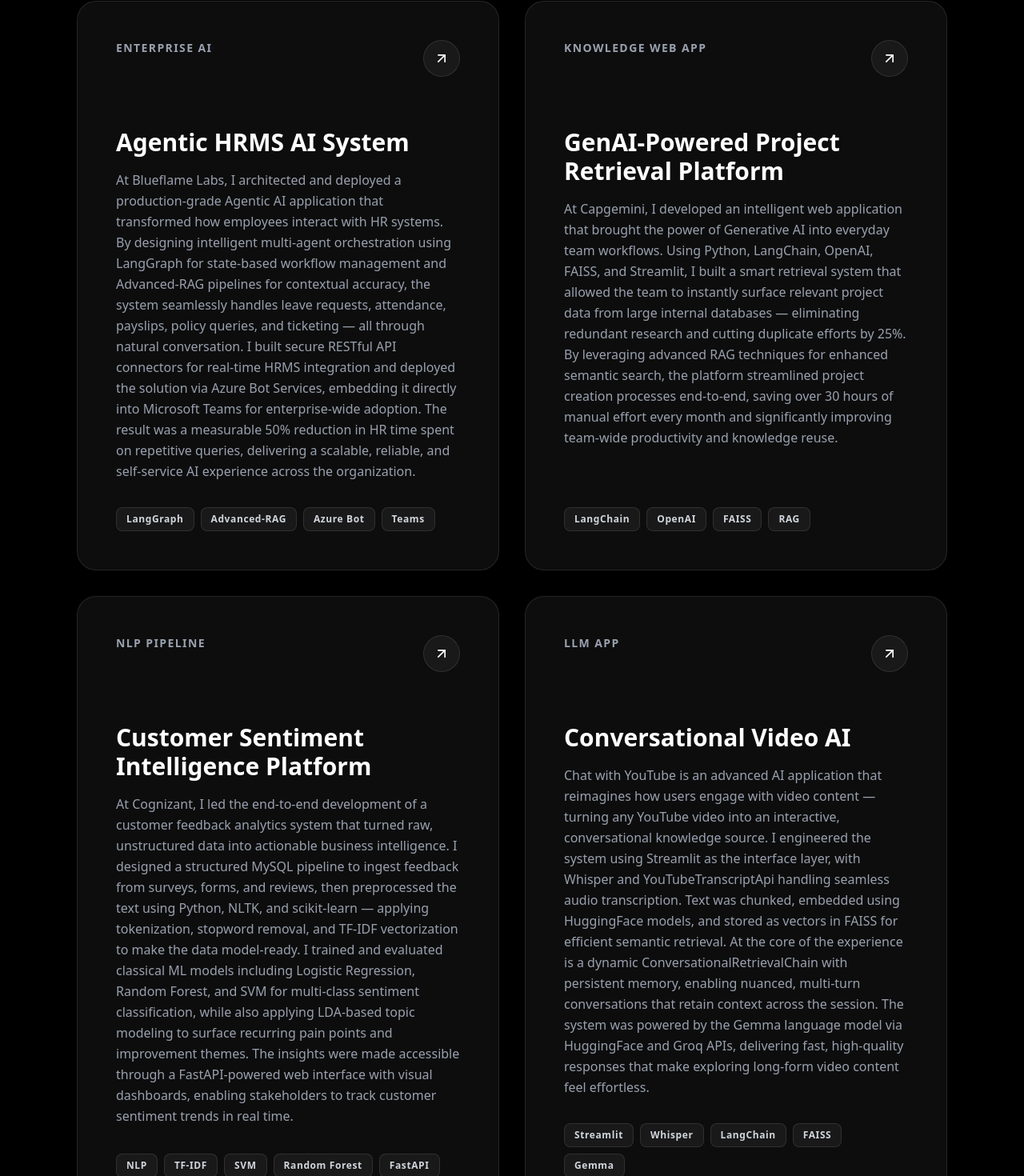
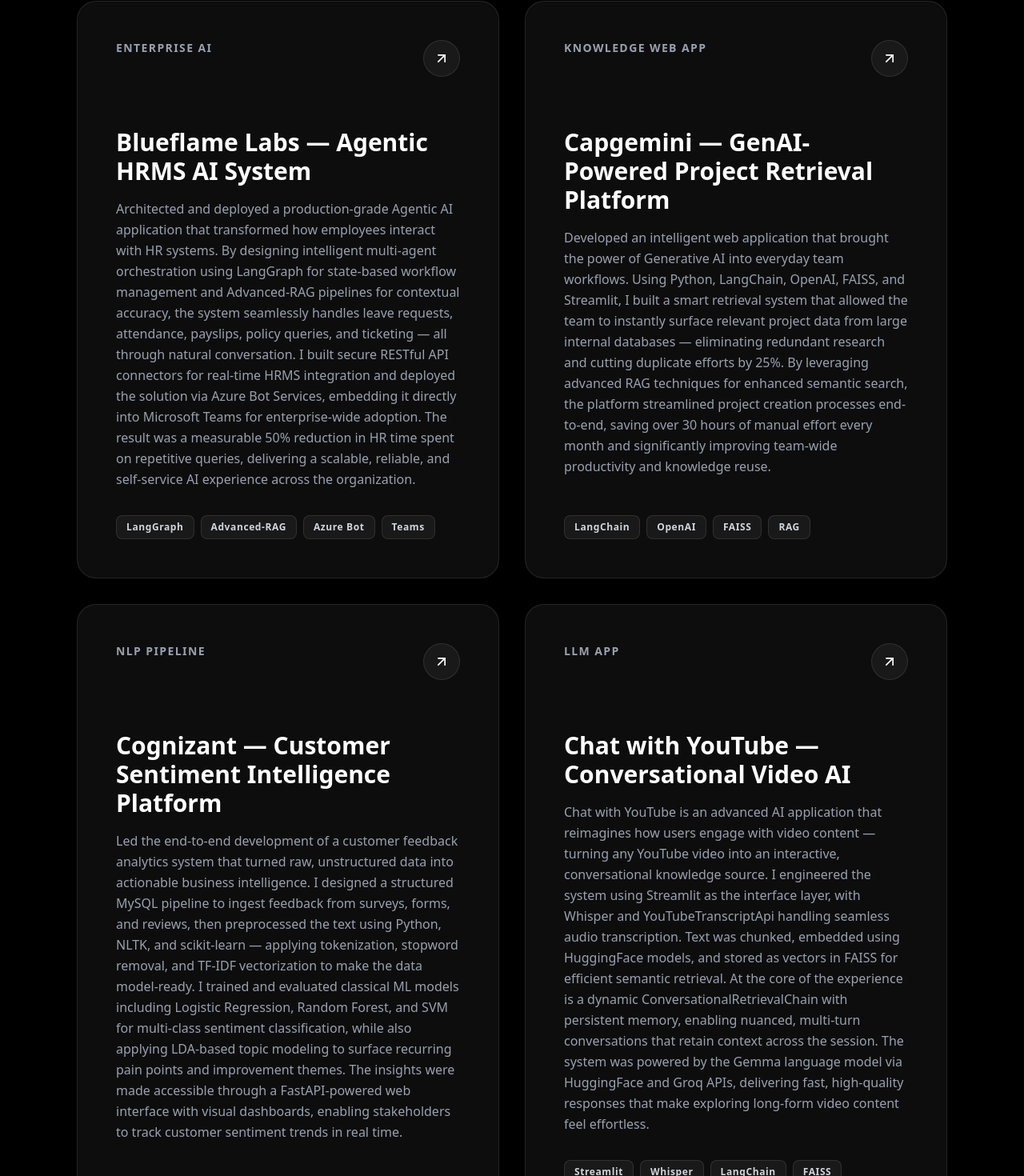
Before and after one commit to Tandon07/tandon07.github.io, a Next.js app: page / in a window 1280 px wide. Shown: the part 6026-7496 px from the top of the page at 80% size. Built offline with nearby package versions, Linux system fonts and the light colour scheme.

Commit message:
Refine Selected Work descriptions

```diff
--- a/src/components/Projects.tsx
+++ b/src/components/Projects.tsx
@@ -2,31 +2,31 @@
 
 const projects = [
   {
-    title: 'Agentic HRMS AI System',
+    title: 'Blueflame Labs — Agentic HRMS AI System',
     category: 'Enterprise AI',
-    description: 'At Blueflame Labs, I architected and deployed a production-grade Agentic AI application that transformed how employees interact with HR systems. By designing intelligent multi-agent orchestration using LangGraph for state-based workflow management and Advanced-RAG pipelines for contextual accuracy, the system seamlessly handles leave requests, attendance, payslips, policy queries, and ticketing — all through natural conversation. I built secure RESTful API connectors for real-time HRMS integration and deployed the solution via Azure Bot Services, embedding it directly into Microsoft Teams for enterprise-wide adoption. The result was a measurable 50% reduction in HR time spent on repetitive queries, delivering a scalable, reliable, and self-service AI experience across the organization.',
+    description: 'Architected and deployed a production-grade Agentic AI application that transformed how employees interact with HR systems. By designing intelligent multi-agent orchestration using LangGraph for state-based workflow management and Advanced-RAG pipelines for contextual accuracy, the system seamlessly handles leave requests, attendance, payslips, policy queries, and ticketing — all through natural conversation. I built secure RESTful API connectors for real-time HRMS integration and deployed the solution via Azure Bot Services, embedding it directly into Microsoft Teams for enterprise-wide adoption. The result was a measurable 50% reduction in HR time spent on repetitive queries, delivering a scalable, reliable, and self-service AI experience across the organization.',
     tags: ['LangGraph', 'Advanced-RAG', 'Azure Bot', 'Teams']
   },
   {
-    title: 'GenAI-Powered Project Retrieval Platform',
+    title: 'Capgemini — GenAI-Powered Project Retrieval Platform',
     category: 'Knowledge Web App',
-    description: 'At Capgemini, I developed an intelligent web application that brought the power of Generative AI into everyday team workflows. Using Python, LangChain, OpenAI, FAISS, and Streamlit, I built a smart retrieval system that allowed the team to instantly surface relevant project data from large internal databases — eliminating redundant research and cutting duplicate efforts by 25%. By leveraging advanced RAG techniques for enhanced semantic search, the platform streamlined project creation processes end-to-end, saving over 30 hours of manual effort every month and significantly improving team-wide productivity and knowledge reuse.',
+    description: 'Developed an intelligent web application that brought the power of Generative AI into everyday team workflows. Using Python, LangChain, OpenAI, FAISS, and Streamlit, I built a smart retrieval system that allowed the team to instantly surface relevant project data from large internal databases — eliminating redundant research and cutting duplicate efforts by 25%. By leveraging advanced RAG techniques for enhanced semantic search, the platform streamlined project creation processes end-to-end, saving over 30 hours of manual effort every month and significantly improving team-wide productivity and knowledge reuse.',
     tags: ['LangChain', 'OpenAI', 'FAISS', 'RAG']
   },
   {
-    title: 'Customer Sentiment Intelligence Platform',
+    title: 'Cognizant — Customer Sentiment Intelligence Platform',
     category: 'NLP Pipeline',
-    description: 'At Cognizant, I led the end-to-end development of a customer feedback analytics system that turned raw, unstructured data into actionable business intelligence. I designed a structured MySQL pipeline to ingest feedback from surveys, forms, and reviews, then preprocessed the text using Python, NLTK, and scikit-learn — applying tokenization, stopword removal, and TF-IDF vectorization to make the data model-ready. I trained and evaluated classical ML models including Logistic Regression, Random Forest, and SVM for multi-class sentiment classification, while also applying LDA-based topic modeling to surface recurring pain points and improvement themes. The insights were made accessible through a FastAPI-powered web interface with visual dashboards, enabling stakeholders to track customer sentiment trends in real time.',
+    description: 'Led the end-to-end development of a customer feedback analytics system that turned raw, unstructured data into actionable business intelligence. I designed a structured MySQL pipeline to ingest feedback from surveys, forms, and reviews, then preprocessed the text using Python, NLTK, and scikit-learn — applying tokenization, stopword removal, and TF-IDF vectorization to make the data model-ready. I trained and evaluated classical ML models including Logistic Regression, Random Forest, and SVM for multi-class sentiment classification, while also applying LDA-based topic modeling to surface recurring pain points and improvement themes. The insights were made accessible through a FastAPI-powered web interface with visual dashboards, enabling stakeholders to track customer sentiment trends in real time.',
     tags: ['NLP', 'TF-IDF', 'SVM', 'Random Forest', 'FastAPI']
   },
   {
-    title: 'Conversational Video AI',
+    title: 'Chat with YouTube — Conversational Video AI',
     category: 'LLM App',
     description: 'Chat with YouTube is an advanced AI application that reimagines how users engage with video content — turning any YouTube video into an interactive, conversational knowledge source. I engineered the system using Streamlit as the interface layer, with Whisper and YouTubeTranscriptApi handling seamless audio transcription. Text was chunked, embedded using HuggingFace models, and stored as vectors in FAISS for efficient semantic retrieval. At the core of the experience is a dynamic ConversationalRetrievalChain with persistent memory, enabling nuanced, multi-turn conversations that retain context across the session. The system was powered by the Gemma language model via HuggingFace and Groq APIs, delivering fast, high-quality responses that make exploring long-form video content feel effortless.',
     tags: ['Streamlit', 'Whisper', 'LangChain', 'FAISS', 'Gemma']
   },
   {
-    title: 'ML-Powered Medical Diagnostic Tool',
+    title: 'Thyroid Detection — ML-Powered Medical Diagnostic Tool',
     category: 'Machine Learning',
     description: 'This project involved building a robust, end-to-end machine learning solution for early detection of thyroid abnormalities using a real-world clinical dataset of over 12,000 records. I handled the full ML lifecycle — from data cleaning and feature engineering to preprocessing and model building — ultimately fine-tuning a Decision Tree classifier with a maximum depth of 8, achieving a strong 92% test accuracy. To take the model from notebook to production, I containerized it using Docker, pushed the image to AWS ECR, and deployed it on EC2, with a GitHub Actions CI/CD pipeline ensuring smooth, automated releases. A Flask-based web interface was built on top, allowing users to input clinical parameters and receive diagnostic predictions instantly — demonstrating how machine learning can be made both accessible and deployable at scale.',
     tags: ['Decision Tree', 'Docker', 'AWS EC2', 'GitHub Actions', 'Flask']
```
Also changed, not shown: 1 other file (tests, documents, lock files or other folders).
